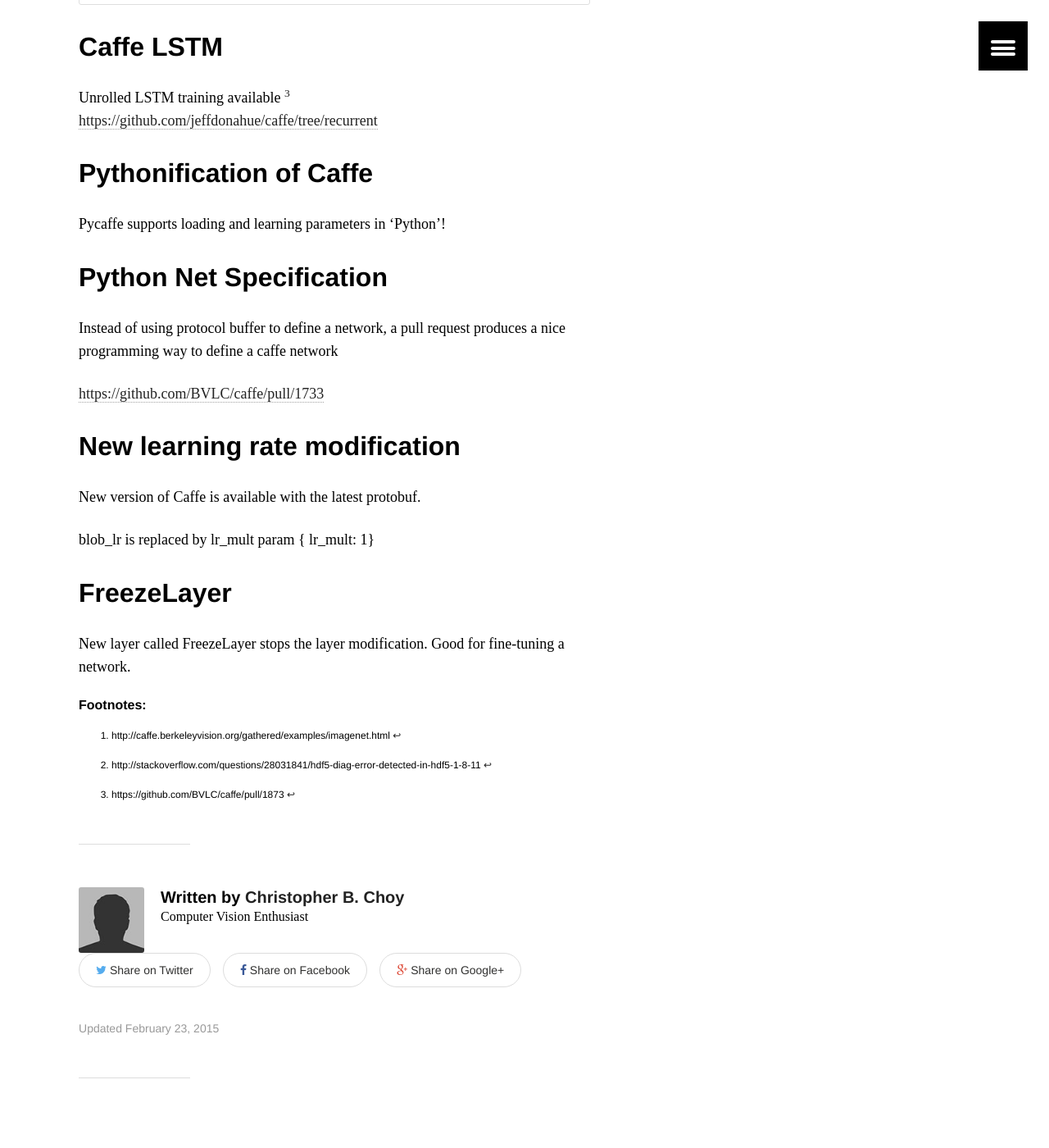
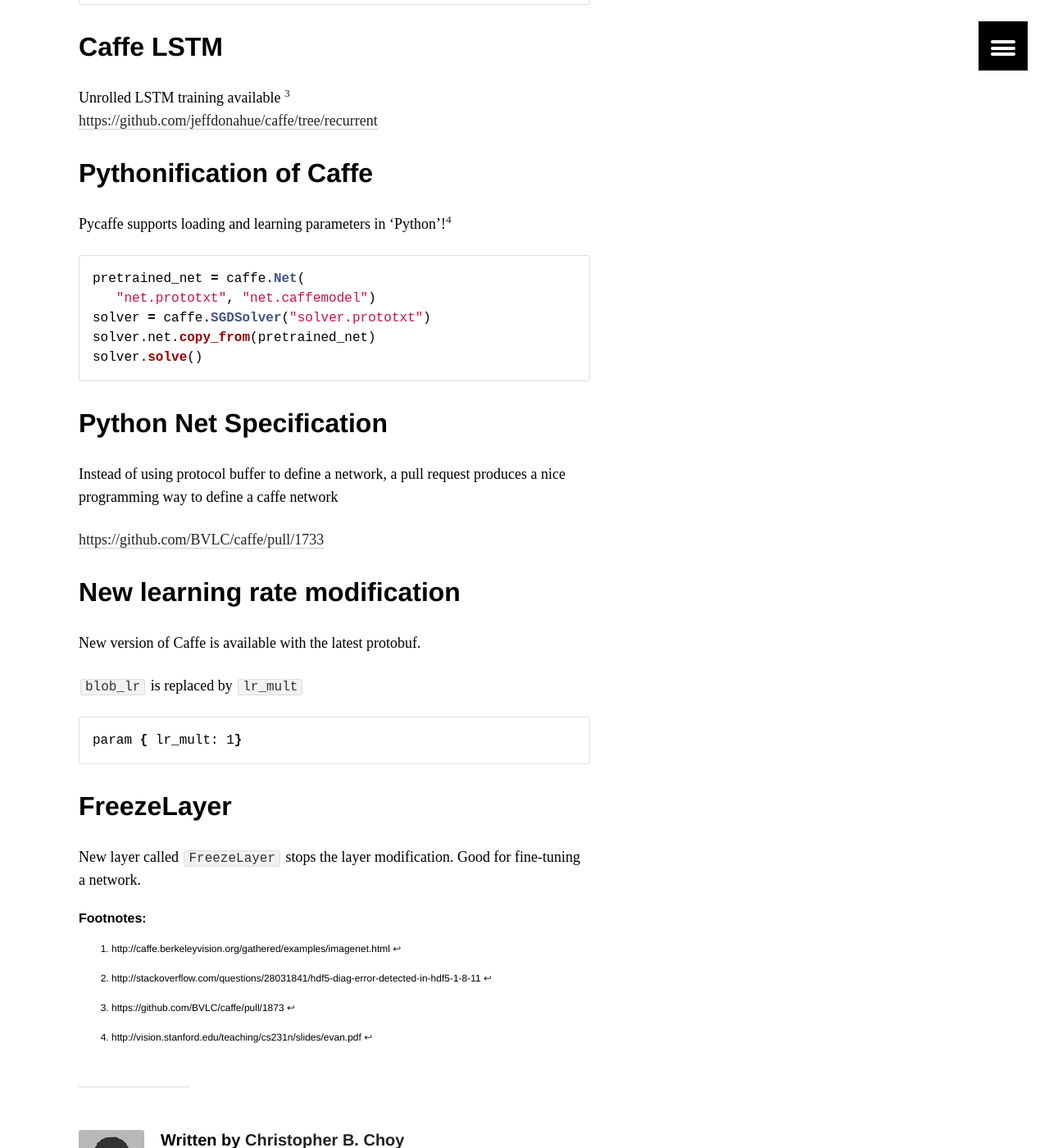
Before and after one commit to antran89/blog, a Jekyll site: the page built from _posts/notes/2015-01-31-caffe-notes.md, in a window 1280 px wide and 1400 px high, scrolled down 1150 px. Shown: the whole window at 82% size. Built offline with Jekyll 4.4.1, drawn with Linux system fonts in a browser that asks for light colours; comment, search, counter and statistics services are not loaded.

Commit message:
caffe notes updated

```diff
--- a/_posts/notes/2015-01-31-caffe-notes.md
+++ b/_posts/notes/2015-01-31-caffe-notes.md
@@ -57,7 +57,15 @@
 
 ## Pythonification of Caffe
 
-Pycaffe supports loading and learning parameters in ‘Python’!
+Pycaffe supports loading and learning parameters in ‘Python’![^4]
+
+{% highlight python %}
+pretrained_net = caffe.Net(
+   "net.prototxt", "net.caffemodel")
+solver = caffe.SGDSolver("solver.prototxt")
+solver.net.copy_from(pretrained_net)
+solver.solve()
+{% endhighlight %}
 
 ## Python Net Specification
 
@@ -70,14 +78,17 @@
 
 New version of Caffe is available with the latest protobuf.
 
-blob_lr is replaced by lr_mult
+`blob_lr` is replaced by `lr_mult`
+
+{% highlight bash %}
 param { lr_mult: 1}
+{% endhighlight %}
 
 ## FreezeLayer
 
-New layer called FreezeLayer stops the layer modification. Good for fine-tuning a network.
-
+New layer called `FreezeLayer` stops the layer modification. Good for fine-tuning a network.
 
 [^1]: http://caffe.berkeleyvision.org/gathered/examples/imagenet.html
 [^2]: http://stackoverflow.com/questions/28031841/hdf5-diag-error-detected-in-hdf5-1-8-11
 [^3]: https://github.com/BVLC/caffe/pull/1873
+[^4]: http://vision.stanford.edu/teaching/cs231n/slides/evan.pdf
```
Also changed, not shown: other parts of _posts/notes/2015-01-31-caffe-notes.md (+1 -1 lines), _posts/notes/2015-01-12-vim-notes.md (+13 -0 lines), about/index.md (+4 -1 lines), images/fftconv.png (deleted).
